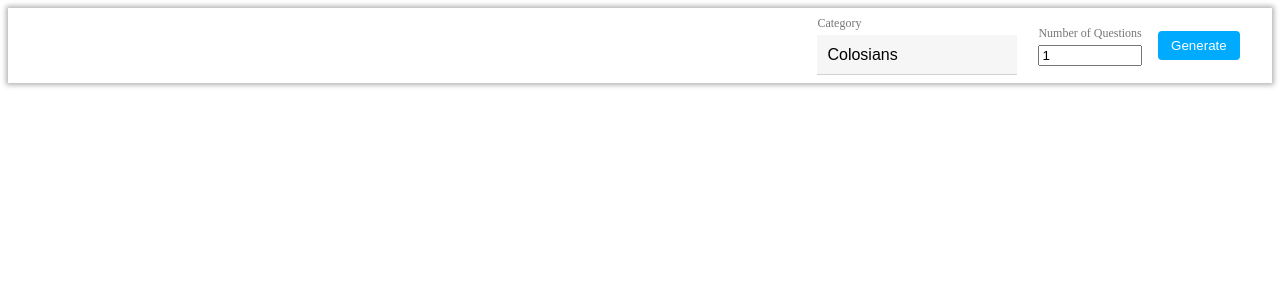
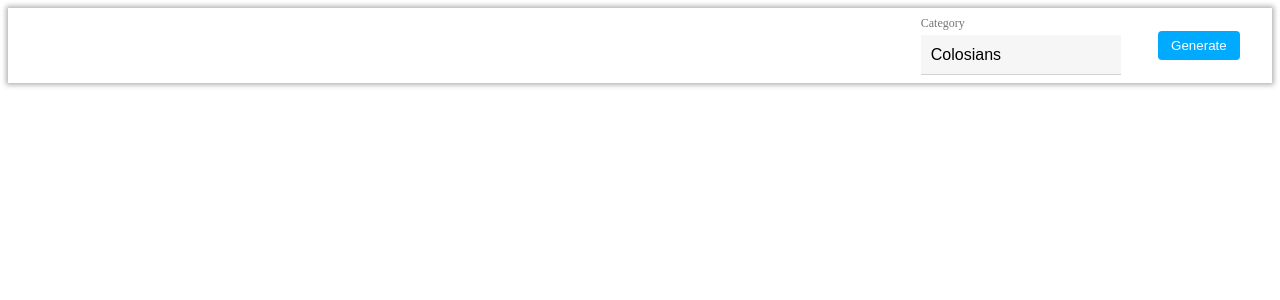
Before and after one commit to abraham-atsiwo/bible_trivia, a React (Create React App) app: page / in a window 1280 px wide. Shown: the top 300 px of the page. Built offline with nearby package versions, Linux system fonts and the light colour scheme.

Commit message:
added FlashCard Components

```diff
--- a/src/components/Flashcard/FlashcardList.jsx
+++ b/src/components/Flashcard/FlashcardList.jsx
@@ -97,8 +97,8 @@ function FlashcardList() {
         </div>
 
         <div className='form-group'>
-          <label htmlFor="amount">Number of Questions</label>
-          <input type="number" id="amount" min="1" step="1" defaultValue={1} ref={amountEl} max={maxLength}/>
+          <label htmlFor="amount" style={{'display': 'none'}}>Number of Questions</label>
+          <input type="number" id="amount" min="1" step="1" defaultValue={1} ref={amountEl} max={maxLength} style={{'display': 'none'}}/>
         </div>
 
         <div className='form-group'>
```
